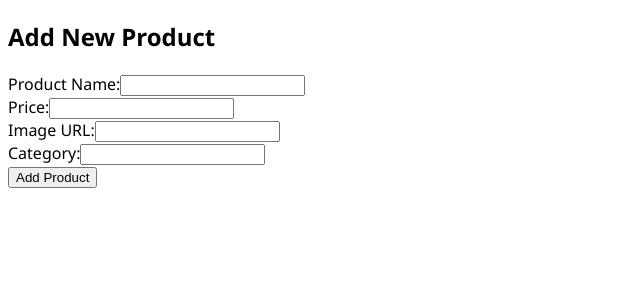
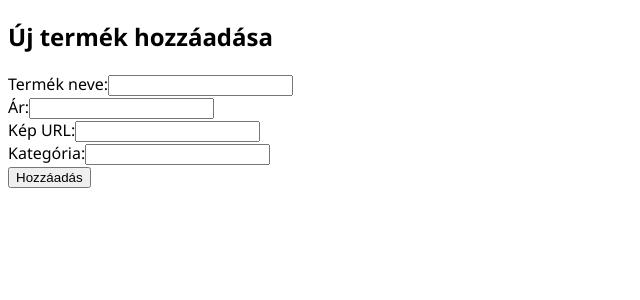
Before and after one commit to pollak-projects/ConsoleX, a Vue app in the folder Frontend/: page /Admin in a window 1280 px wide. Shown: the top 300 px of the page, without its empty margins (0-640 px from the left). Built offline with nearby package versions, Linux system fonts and the light colour scheme.

Commit message:
Update Admin.vue

```diff
--- a/Frontend/src/pages/Admin.vue
+++ b/Frontend/src/pages/Admin.vue
@@ -1,29 +1,31 @@
 <template>
     <div>
-      <h2>Add New Product</h2>
+      <h2>Új termék hozzáadása</h2>
       <form @submit.prevent="addProduct">
         <div>
-          <label for="name">Product Name:</label>
+          <label for="name">Termék neve:</label>
           <input type="text" v-model="product.name" required>
         </div>
         <div>
-          <label for="price">Price:</label>
+          <label for="price">Ár:</label>
           <input type="number" v-model="product.price" required>
         </div>
         <div>
-          <label for="image">Image URL:</label>
+          <label for="image">Kép URL:</label>
           <input type="text" v-model="product.image">
         </div>
         <div>
-          <label for="category">Category:</label>
+          <label for="category">Kategória:</label>
           <input type="text" v-model="product.category" required>
         </div>
-        <button type="submit">Add Product</button>
+        <button type="submit">Hozzáadás</button>
       </form>
     </div>
   </template>
 
   <script>
+  import axios from 'axios';
+
   export default {
     data() {
       return {
@@ -38,7 +40,7 @@
     methods: {
       async addProduct() {
         try {
-          const response = await fetch('http://localhost:8000/products/admin', {
+          const response = await axios.fetch('http://localhost:8000/products/admin', {
             method: 'POST',
             headers: {
               'Content-Type': 'application/json'
```
